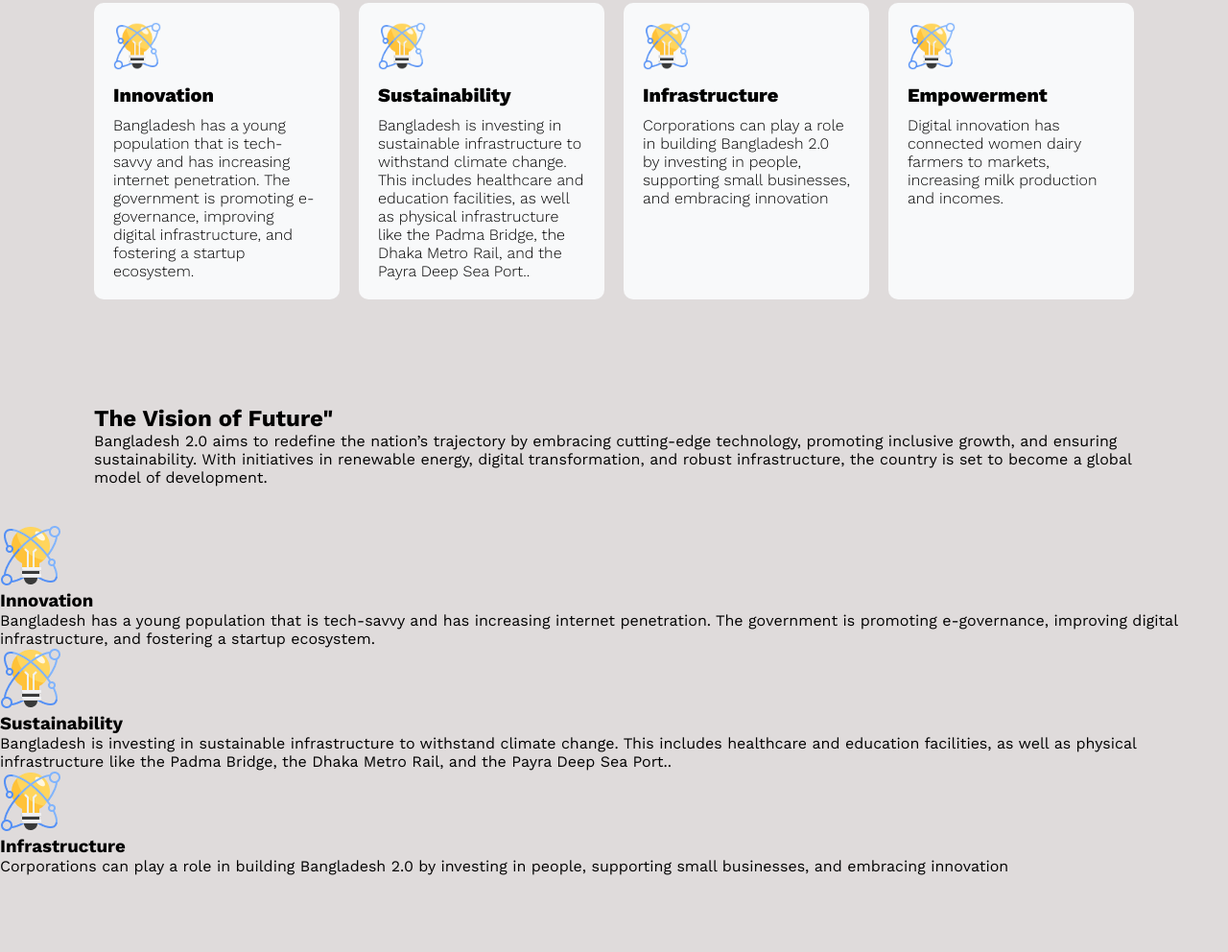
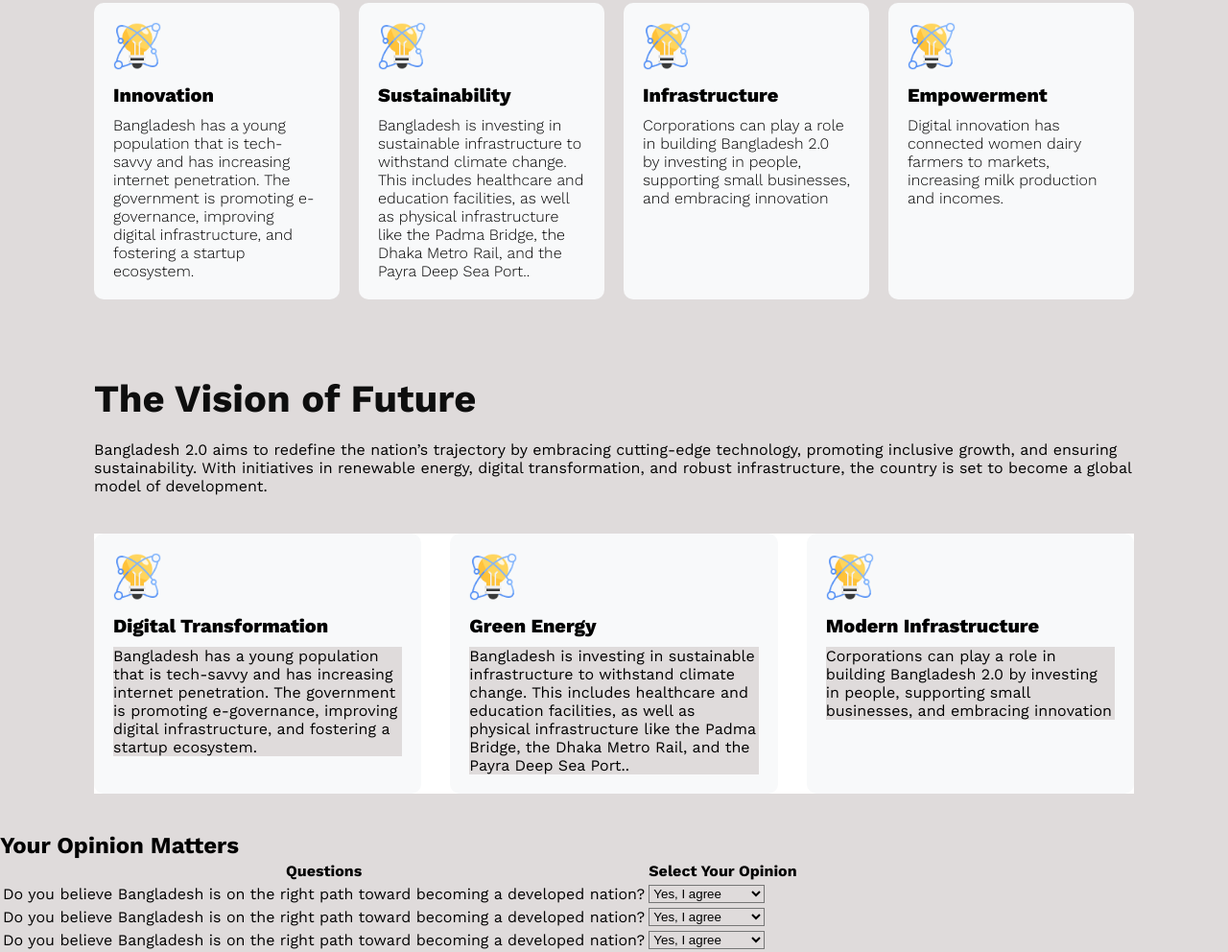
Before and after one commit to kawsarprogramming/assignment-1, a plain HTML site: page index.html in a window 1280 px wide. Shown: the part 880-1872 px from the top of the page at 96% size. Before the commit the page ends 1792 px from the top, so only its background shows below. Drawn offline with nearby package versions, Linux system fonts and the light colour scheme.

Commit message:
table incomplete styles, update later

```diff
--- a/Styles/style.css
+++ b/Styles/style.css
@@ -151,5 +151,48 @@ header .primary-btn:hover {
   text-align: left;
   margin-left: 58px;
   margin-right: 58px;
-  margin-top: 30px;
 }
+.third-features h2 {
+  text-align: left;
+  margin-bottom: 20px;
+  font-size: 40px;
+  font-weight: bold;
+  color: #0E0E0E;
+  padding bottom: 20px;
+}
+.third-features .third-features-img {
+  display: flex;
+  justify-content: space-between;
+  text-align: left;
+  gap: 30px;
+  margin-top: 40px;
+  background-color: white;
+}
+.third-features .img1 {
+  flex: 1;
+  padding: 20px;
+  background-color: #f8f9fa;
+  border-radius: 10px;
+  text-align: left;
+}
+.third-features .img1 img {
+  width: 50px;
+  margin-bottom: 10px;
+  background-color: #f8f9fa;
+}
+.third-features  .img1 .text-heading{
+  background-color: #f8f9fa;
+  padding-bottom: 10px;
+  font-size: 20px;
+  font-weight: 800;
+  text-align: left;
+}
+.second-features  .img1 .text-content{
+  background-color: #f8f9fa;
+  padding-bottom: 10px;
+  text-align: left;
+  font-size: 16px;
+  font-weight: 300;
+}
+
+/* Opinion section */
--- a/index.html
+++ b/index.html
@@ -53,30 +53,68 @@
         </div>
       </section>
       <!-- The Vision of Futures section -->
-      <section>
-        <div class="third-features">
-            <h2>The Vision of Future"</h2>
-            <p>Bangladesh 2.0 aims to redefine the nation’s trajectory by embracing cutting-edge technology, promoting inclusive growth, and ensuring sustainability. With initiatives in renewable energy, digital transformation, and robust infrastructure, the country is set to become a global model of development.</p>
-        </div>
+      <section class="third-features">
+        <h2>The Vision of Future</h2>
+        <p class="features-content">Bangladesh 2.0 aims to redefine the nation’s trajectory by embracing cutting-edge technology, promoting inclusive growth, and ensuring sustainability. With initiatives in renewable energy, digital transformation, and robust infrastructure, the country is set to become a global model of development.</p>
         <div class="third-features-img">
-          <div class="image-1">
+          <div class="img1">
             <img src="assets/card-icon.png" alt="Innovation">
-            <h3 class="text-heading">Innovation</h3>
+            <h3 class="text-heading">Digital Transformation</h3>
             <p class="text-content">Bangladesh has a young population that is tech-savvy and has increasing internet penetration. The government is promoting e-governance, improving digital infrastructure, and fostering a startup ecosystem.</p>
           </div>
-          <div class="image-1">
+          <div class="img1">
             <img src="assets/card-icon.png" alt="Sustainability">
-            <h3 class="text-heading">Sustainability</h3>
+            <h3 class="text-heading">Green Energy</h3>
             <p class="text-content">Bangladesh is investing in sustainable infrastructure to withstand climate change. This includes healthcare and education facilities, as well as physical infrastructure like the Padma Bridge, the Dhaka Metro Rail, and the Payra Deep Sea Port..</p>
           </div>
-          <div class="image-1">
+          <div class="img1">
             <img src="assets/card-icon.png" alt="Infrastructure">
-            <h3 class="text-heading">Infrastructure</h3>
+            <h3 class="text-heading">Modern Infrastructure</h3>
             <p class="text-content">Corporations can play a role in building Bangladesh 2.0 by investing in people, supporting small businesses, and embracing innovation</p>
           </div>
         </div>
       </section>
 
+      <!-- Opinion Poll Section -->
+  <section class="opinion-poll">
+    <h2>Your Opinion Matters</h2>
+    <table>
+      <tr>
+        <th>Questions</th>
+        <th>Select Your Opinion</th>
+      </tr>
+      <tr>
+        <td>Do you believe Bangladesh is on the right path toward becoming a developed nation?</td>
+        <td>
+          <select>
+            <option>Yes, I agree</option>
+            <option>No, I don't agree</option>
+          </select>
+        </td>
+      </tr>
+
+      <tr>
+        <td>Do you believe Bangladesh is on the right path toward becoming a developed nation?</td>
+        <td>
+          <select>
+            <option>Yes, I agree</option>
+            <option>No, I don't agree</option>
+          </select>
+        </td>
+      </tr>
+
+      </tr>
+      <tr>
+        <td>Do you believe Bangladesh is on the right path toward becoming a developed nation?</td>
+        <td>
+          <select>
+            <option>Yes, I agree</option>
+            <option>No, I don't agree</option>
+          </select>
+        </td>
+      </tr>
+    </table>
+  </section>
     <main>
 
     </main>
```
